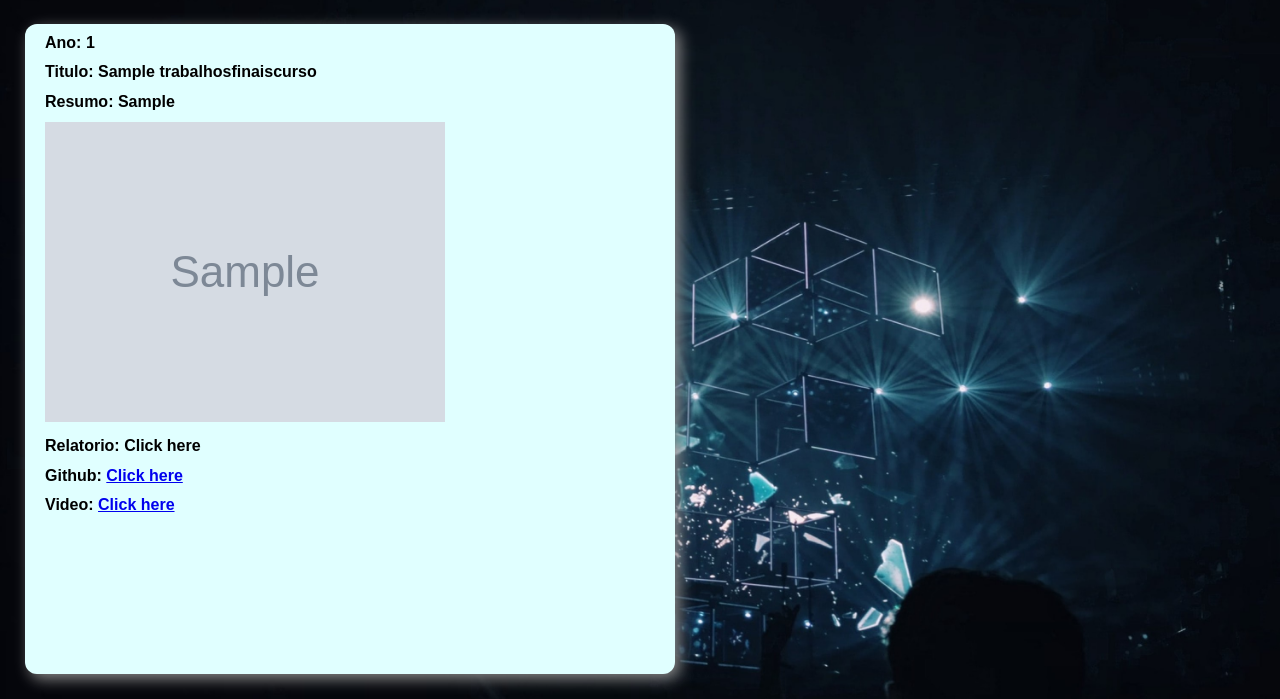
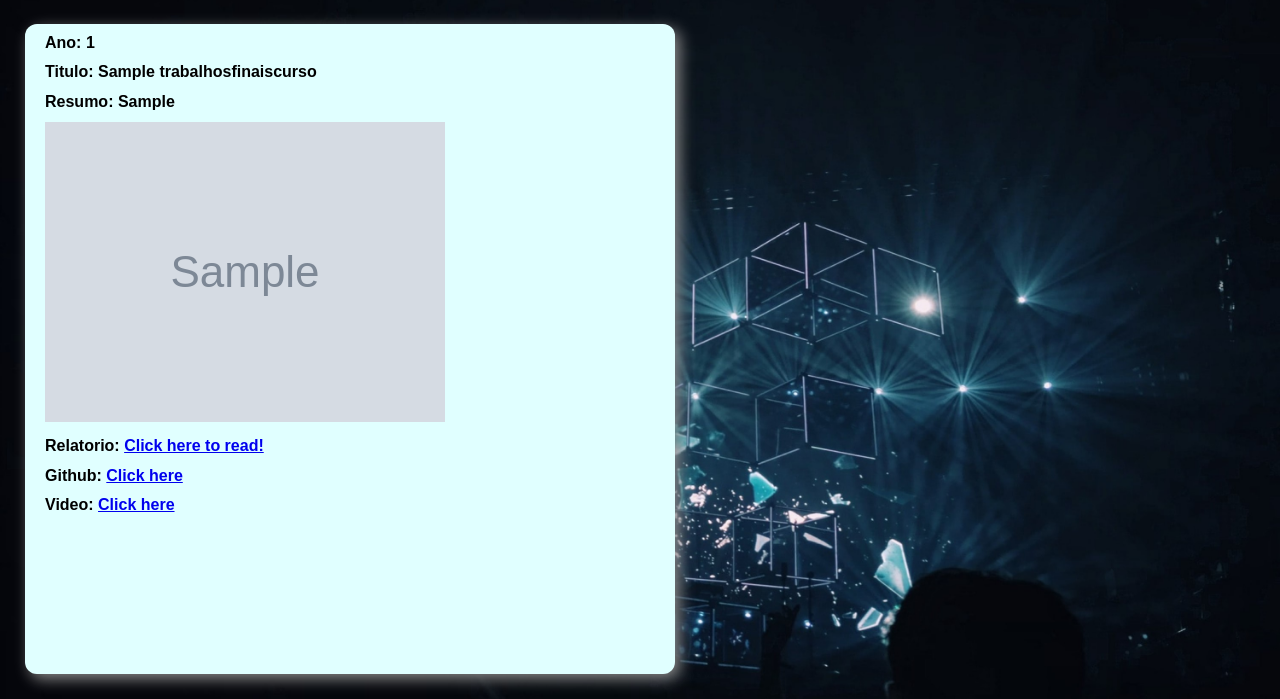
Before and after one commit to rangerd00/Projeto-PW, a Django app: page /projetos in a window 1280 px wide. Shown: the part 1720-2419 px from the top of the page. Run offline with Django 4.2, Linux system fonts and the light colour scheme; tables that the repository leaves empty hold one stand-in row (values such as "Sample post"); grey boxes marked "Sample" are stand-in pictures; parts of the project's set-up code (start-up, migrations or seed data) failed here and were passed over.

Commit message:
Lab 11 TFCs

```diff
--- a/portfolio/templates/portfolio/projetos.html
+++ b/portfolio/templates/portfolio/projetos.html
@@ -186,7 +186,7 @@
          {% load static %}
 
 
-      <h4 style="margin-bottom:0.30cm;">  Relatorio: <a href="{{trabalho.relatorio}}" target="_blank"> </a>  Click here  </h4>
+      <h4 style="margin-bottom:0.30cm;">  Relatorio: <a href="{{trabalho.relatorio}}" target="_blank"> Click here to read!  </a>   </h4>
 
 <h4 style="margin-bottom:0.30cm;"> Github:   <a href="{{trabalho.github}}" target="_blank"> Click here </a> </h4>
 
```
